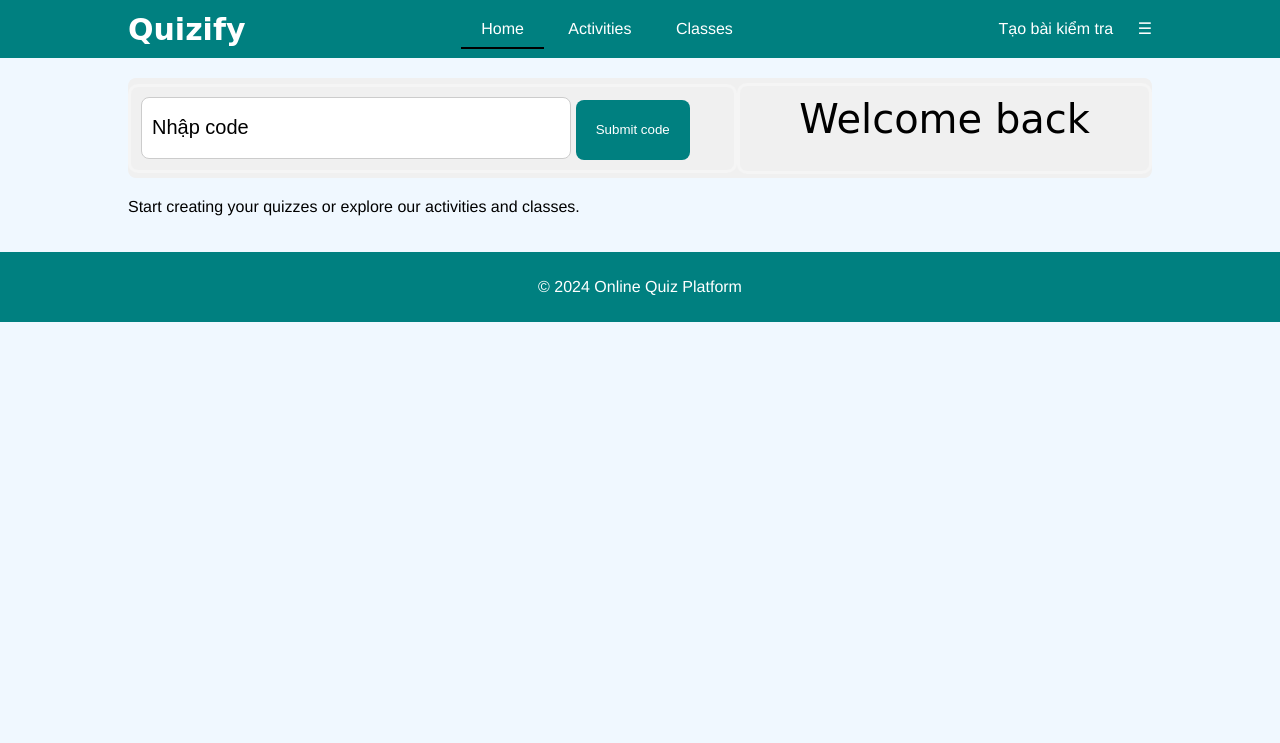
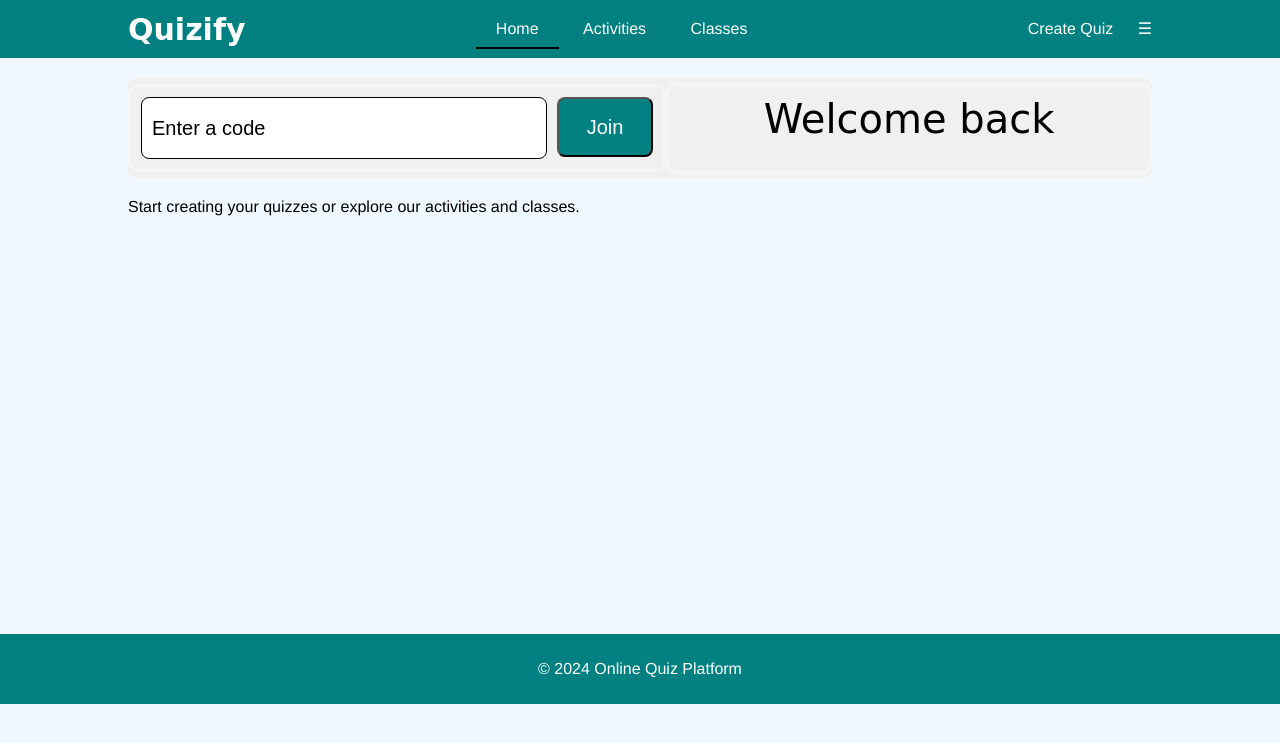
Before and after one commit to NguyenNgocThanhSang/IE221-project, a Django app: page /home/ in a window 1280 px wide. Shown: the top 743 px of the page. Run offline with Django 5.2, Linux system fonts and the light colour scheme.

Commit message:
update locahosting

```diff
--- a/OnlineExamWeb/settings.py
+++ b/OnlineExamWeb/settings.py
@@ -27,7 +27,9 @@ SECRET_KEY = 'django-insecure-y5g7412a_w)!*i%if_9x1it^22u@-&^d)tkpocsf-%z9ezy@25
 # SECURITY WARNING: don't run with debug turned on in production!
 DEBUG = True
 
-ALLOWED_HOSTS = []
+# ALLOWED_HOSTS = ['localhost', '192.168.1.45']
+ALLOWED_HOSTS = ['*']
+
 
 
 # Application definition
--- a/Quizify_Home/static/css/home.css
+++ b/Quizify_Home/static/css/home.css
@@ -11,6 +11,7 @@ body {
     width: 80%;
     margin: 0 auto;
 }
+
 
 header {
     background-color: #008080; /* Light blue */
@@ -129,20 +130,21 @@ footer {
 }
 
 .left {
-    width: 60%;
+    width: 50%;
+    display: flex;
 }
 
 .right{
-    width: 40%;
+    flex: 1;
     height: 65px;
 }
 
 .left input {
-    width: 70%;
+    width: 75%;
     height: 40px;
     font-size: 20px;
     padding: 10px;
-    border: 1px solid #ccc;
+    border: 1px solid black;
 
 }
 
@@ -152,12 +154,15 @@ footer {
 }
 
 .left button {
+    flex: 1;
     height: 60px;
     padding: 0px 20px;
     background-color: #008080; /* Màu xanh teal */
     color: #fff;
-    border: none;
     cursor: pointer;
+    margin-left: 10px;
+    font-size: 20px;
+    font-weight: 400;
 }
 
 .right p {
@@ -166,3 +171,7 @@ footer {
     font-family: cursive;
     font-size: 40px;
 }
+
+.content {
+    min-height: 536px;
+}
--- a/Quizify_Home/static/js/home.js
+++ b/Quizify_Home/static/js/home.js
@@ -47,7 +47,7 @@ document.addEventListener("DOMContentLoaded", function() {
 
     // Example: Button action
     createTestBtn.addEventListener("click", function() {
-        alert("Creating a test...");
+        alert("creating a test")
     });
 
     // Initialize content to home page
--- a/Quizify_Home/templates/home.html
+++ b/Quizify_Home/templates/home.html
@@ -20,11 +20,11 @@
             </ul>
         </nav>
         <div class="buttons">
-            <button id="createTestBtn">Tạo bài kiểm tra</button>
+            <button id="createTestBtn">Create Quiz</button>
             <div class="menu">
                 <div class="menu-icon" id="menuIcon">&#9776;</div>
                 <div class="dropdown-content" id="dropdownContent">
-                    <a href="#">Profile</a>
+                    <a href="{% url "manage" %}">Profile</a>
                     <a href="{% url "signin" %}">Logout</a>
                 </div>
             </div>
@@ -35,11 +35,10 @@
 <main>
     <div class="container">
         <div class="content" id="homeContent">
-            {% comment %} <h1>Welcome back {{user.username}}</h1> {% endcomment %}
             <div class="box">
                 <div class="left">
-                    <input type="text" placeholder="Nhập code" class="rounded-input">
-                    <button id="submitCodeBtn" class="rounded-btn">Submit code</button>
+                    <input type="text" placeholder="Enter a code" class="rounded-input">
+                    <button id="submitCodeBtn" class="rounded-btn">Join</button>
                 </div>
                 <div class="right">
                     <p>Welcome back {{ user.username }}</p>
--- a/Quizify_Home/urls.py
+++ b/Quizify_Home/urls.py
@@ -4,5 +4,6 @@ from . import views
 urlpatterns = [
     path('', views.signin, name='signin'),
     path('home/', views.home, name='home'),
-    path('signup/', views.signup, name="signup")
+    path('signup/', views.signup, name='signup'),
+    path('manage/', views.manage, name='manage'),
 ]
--- a/Quizify_Home/views.py
+++ b/Quizify_Home/views.py
@@ -37,8 +37,14 @@ def signup(request):
     return render(request, 'signup.html', {'form': form})
 
 def signout(request):
+    '''view đăng xuất'''
     logout(request)
     return redirect('signin.html')
 
 def home(request):
+    '''view hiển thị trang home'''
     return render(request, 'home.html')
+
+def manage(request):
+    '''view hiển thị trang admin'''
+    return render(request, 'manage.html')
```
Also changed, not shown: Quizify_Home/templates/manage.html (added, +21 -0 lines).
